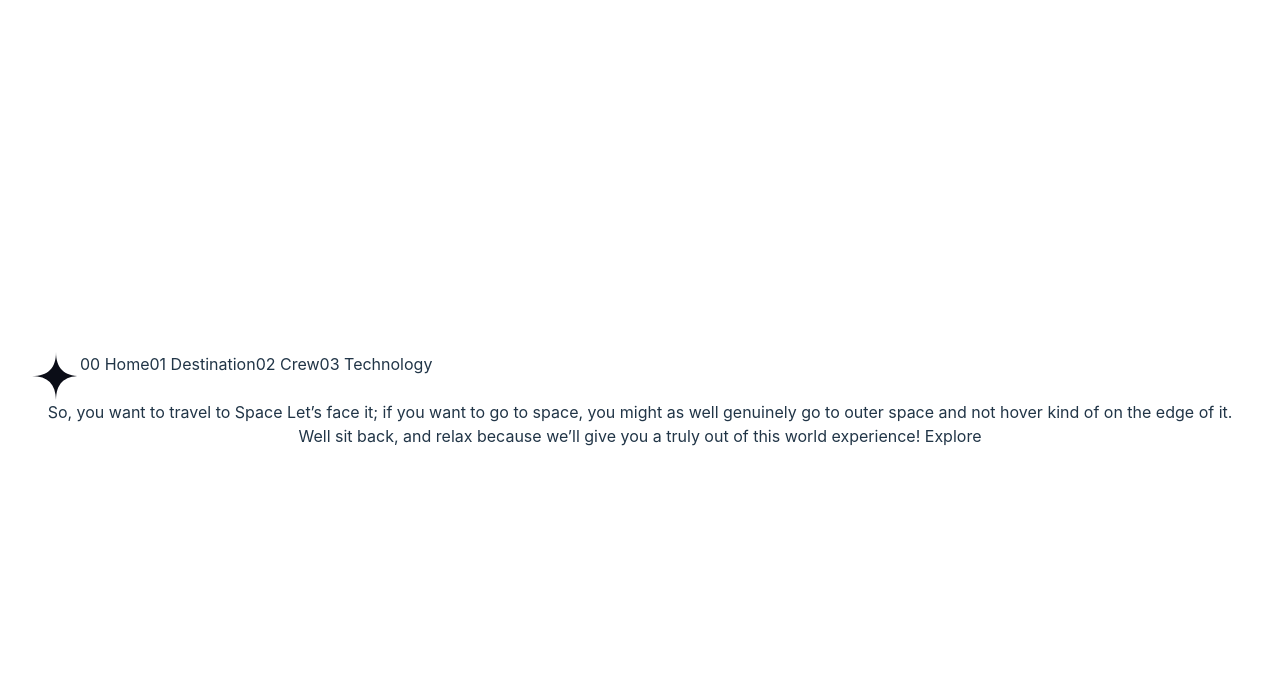
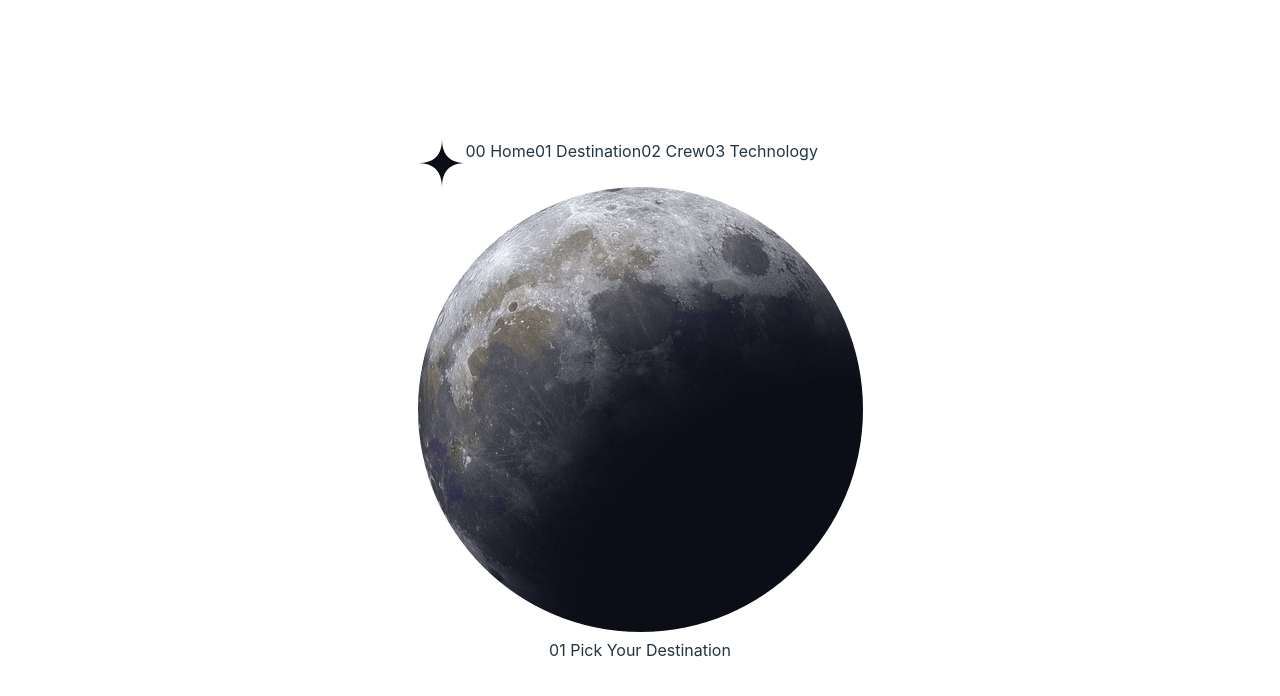
Before and after one commit to CodingFunky/Space-Tourist, a React (Vite) app in the folder Space-Tourist-React/: page /destination in a window 1280 px wide. Shown: the top 696 px of the page. Built offline with nearby package versions, Linux system fonts and the light colour scheme.

Commit message:
added routes for home and destination, fixed moon image typo

```diff
--- a/Space-Tourist-React/package.json
+++ b/Space-Tourist-React/package.json
@@ -11,7 +11,8 @@
   },
   "dependencies": {
     "react": "^18.2.0",
-    "react-dom": "^18.2.0"
+    "react-dom": "^18.2.0",
+    "react-router-dom": "^6.16.0"
   },
   "devDependencies": {
     "@types/react": "^18.2.15",
--- a/Space-Tourist-React/src/App.jsx
+++ b/Space-Tourist-React/src/App.jsx
@@ -1,13 +1,20 @@
 // import { useState } from "react";
+import { BrowserRouter as Router, Routes, Route } from "react-router-dom";
 import Navbar from "./navbar.jsx";
 import Home from "./home.jsx";
+import Destination from "./destination-moon.jsx";
 import "./App.css";
 
 function App() {
   return (
     <>
-      <Navbar />
-      <Home />
+      <Router>
+        <Navbar />
+        <Routes>
+          <Route path="/" element={<Home />} />
+          <Route path="/destination" element={<Destination />} />
+        </Routes>
+      </Router>
     </>
   );
 }
--- a/Space-Tourist-React/src/destination-moon.jsx
+++ b/Space-Tourist-React/src/destination-moon.jsx
@@ -1,4 +1,4 @@
-import moon from "../assets/destination/image-moon.pmg";
+import moon from "../assets/destination/image-moon.png";
 
 function Destination() {
   return (
```
Also changed, not shown: 1 other file (tests, documents, lock files or other folders).
